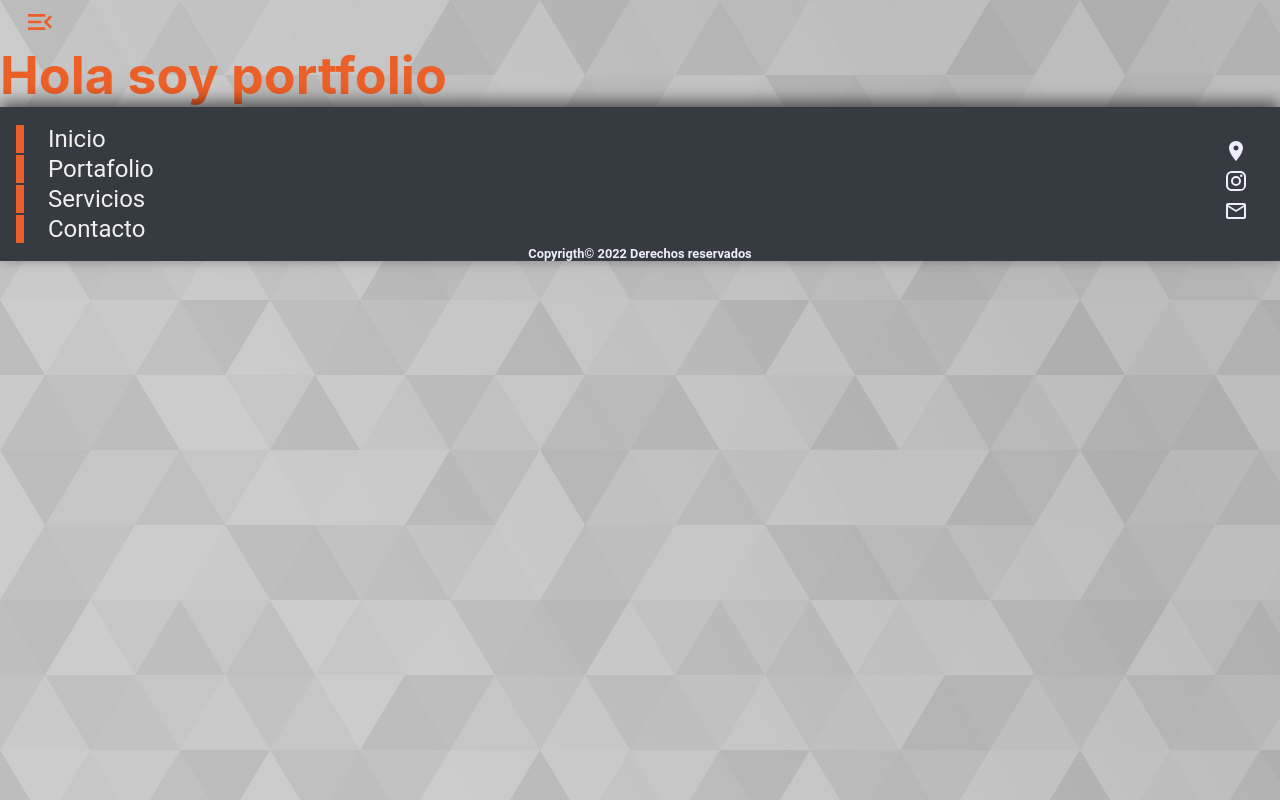
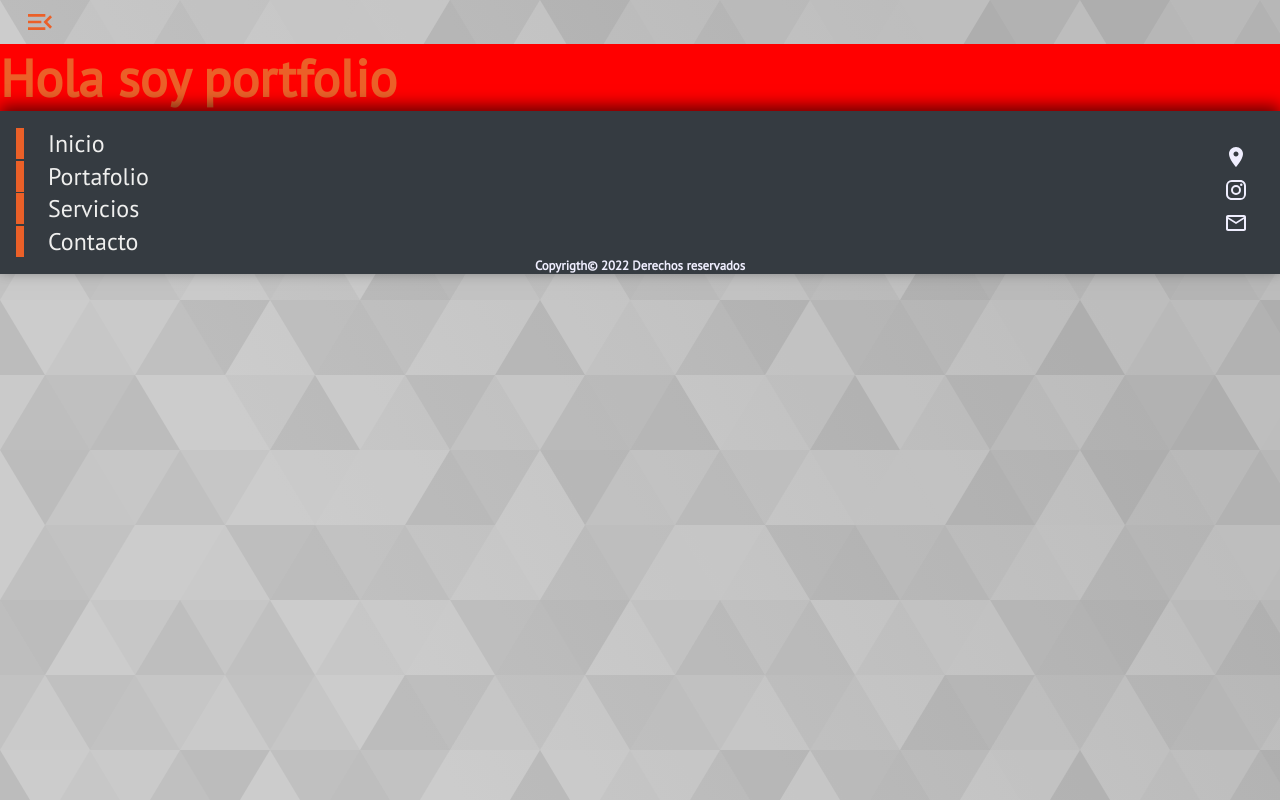
Before and after one commit to FedericoOlguin/AlomWeb, a React (Create React App) app in the folder frontend/: page /portfolio in a window 1280 px wide. Built offline with nearby package versions, Linux system fonts and the light colour scheme.

Commit message:
fuente establecida y svg service

```diff
--- a/frontend/src/App.css
+++ b/frontend/src/App.css
@@ -1,9 +1,11 @@
 @import "Variables.css";
+@import url('https://fonts.googleapis.com/css2?family=PT+Sans&display=swap');
 
 * {
   margin: 0;
   padding: 0;
   box-sizing: border-box;
+  font-family: 'PT Sans', sans-serif;
 }
 
 html {
--- a/frontend/src/Pages/Portfolio/Portfolio.jsx
+++ b/frontend/src/Pages/Portfolio/Portfolio.jsx
@@ -1,10 +1,11 @@
 import React from 'react'
+import './portfolio.css'
 
 function Portfolio(){
   return(
-    <>
+    <div id='div__portfolio-ppal'>
     <h1>Hola soy portfolio</h1>
-    </>
+    </div>
   )
 }
 export default Portfolio
--- a/frontend/src/Pages/Portfolio/portfolio.css
+++ b/frontend/src/Pages/Portfolio/portfolio.css
@@ -0,0 +1,8 @@
+@import "../../Variables.css";
+
+
+#div__portfolio-ppal{
+  background-color: red;
+  width: 100%;
+  display: flex;
+}
--- a/frontend/src/components/ResAbout/resAbout.css
+++ b/frontend/src/components/ResAbout/resAbout.css
@@ -59,7 +59,7 @@
   font-weight: 700;
   color: white;
   transition: all 0.5s ease-in-out;
-  animation: gradient 10s infinite cubic-bezier(0.62, 0.28, 0.23, 0.99) both;
+  animation: gradient 5s infinite cubic-bezier(0.62, 0.28, 0.23, 0.99) both;
 }
 
 .buttonAbout:hover {
```
Also changed, not shown: frontend/src/Media/services.svg (added).
